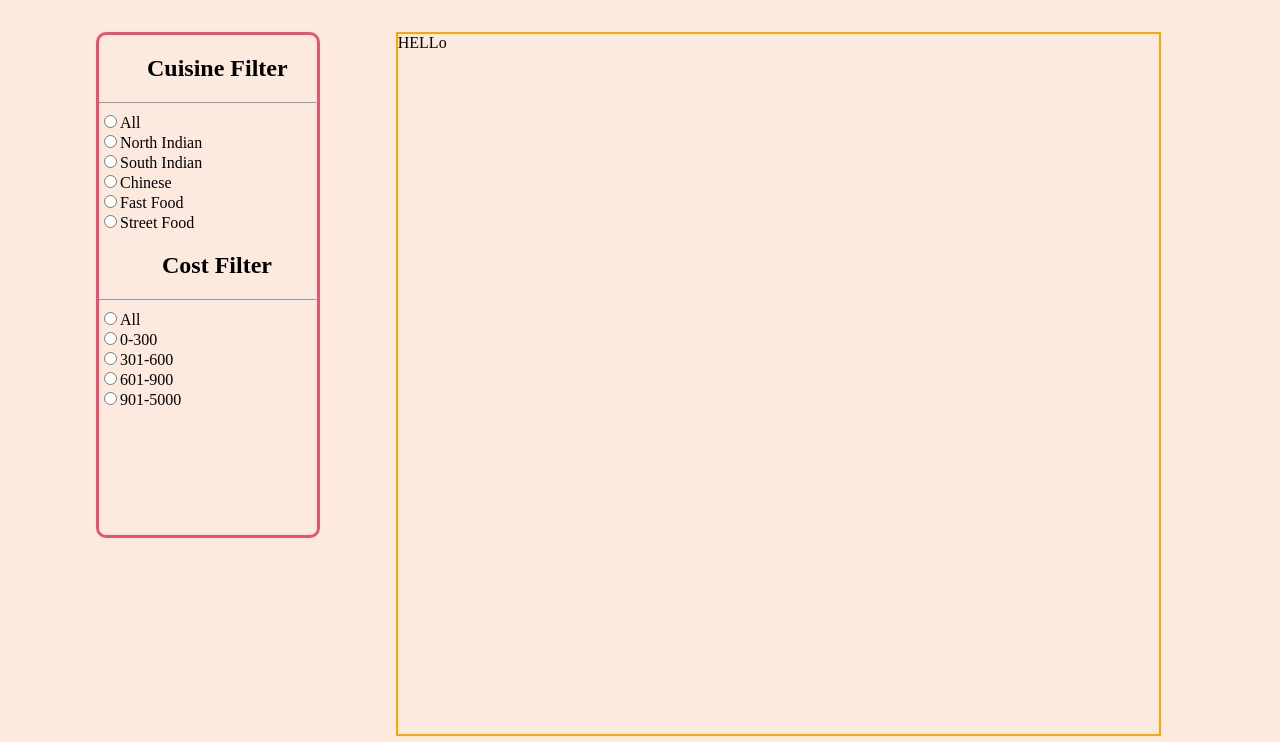
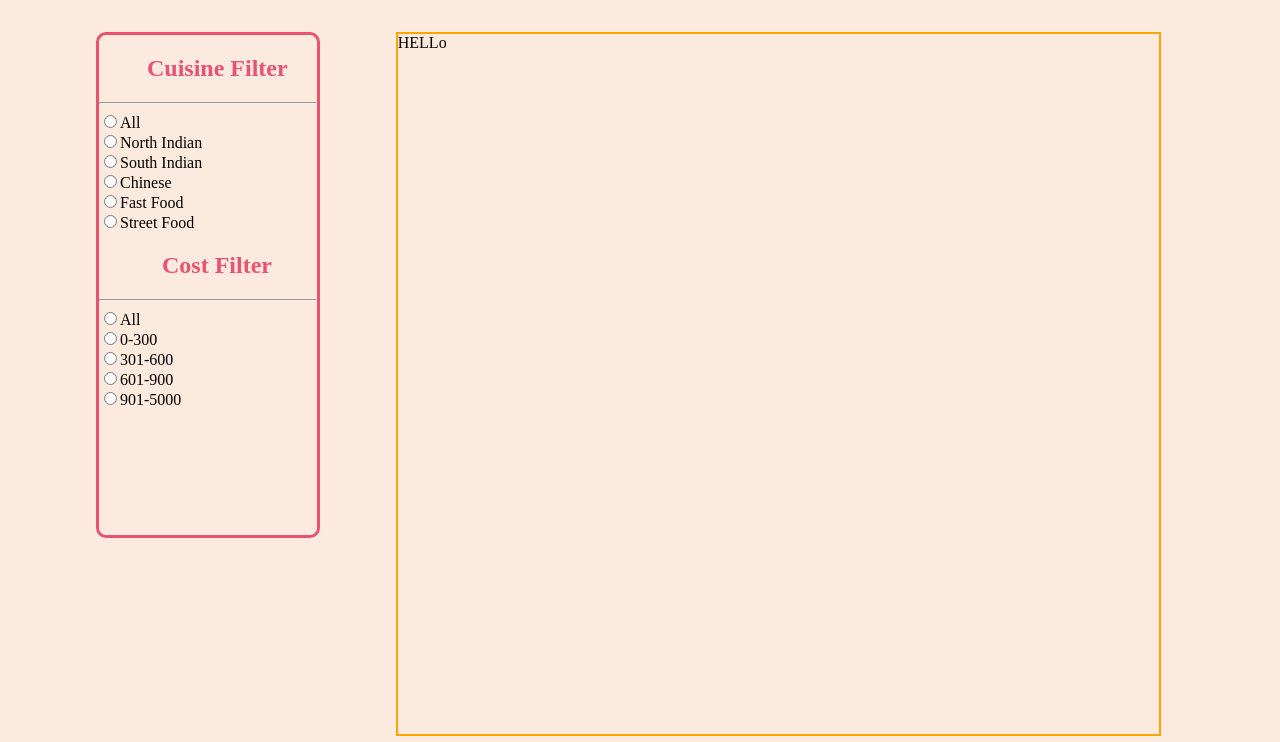
Before and after one commit to RahulBRB/ZomApp-2nd-Page, a plain HTML site: page listing.html in a window 1280 px wide. Shown: the part 56-798 px from the top of the page. Drawn offline with Linux system fonts and the light colour scheme.

Commit message:
Update listing.css

```diff
--- a/listing.css
+++ b/listing.css
@@ -63,10 +63,12 @@ header .buttons{
 }
 .filter .one{
     margin-left: 48px;
+    color:rgb(234, 82, 111);
 }
 
 .filter .two{
     margin-left: 63px;
+    color:rgb(234, 82, 111);
 }
 
 
```
